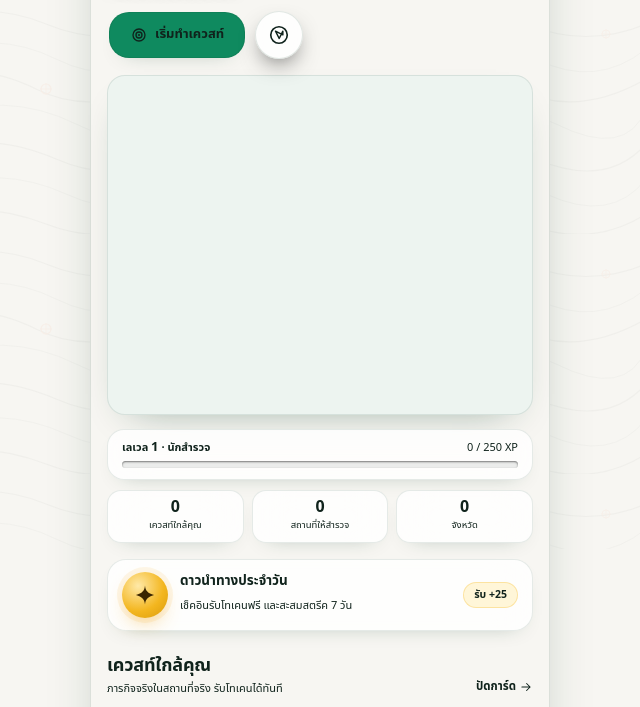
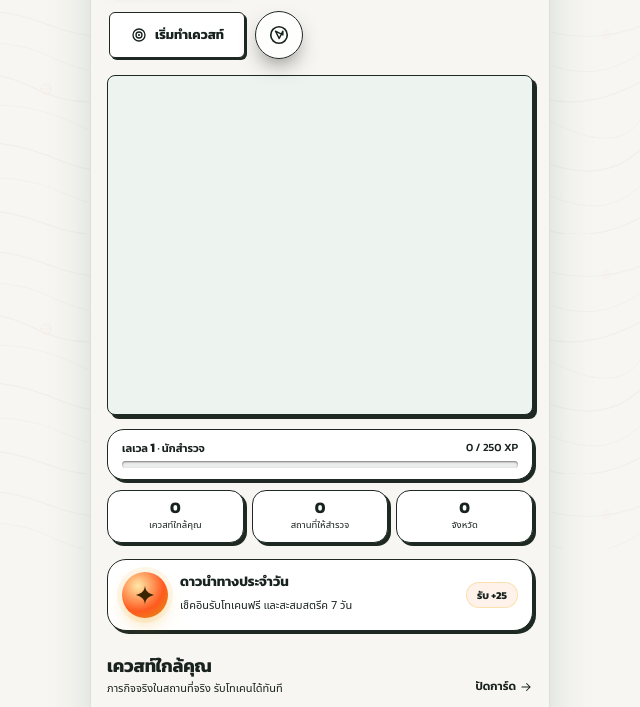
Before and after one commit to MEtuvanan/hub, a website: page index-mobile.html in a window 1280 px wide. Shown: the part 251-958 px from the top of the page, without its empty margins (320-960 px from the left). Drawn offline with Linux system fonts and the light colour scheme; a script that the page names is missing; a web font is replaced by a local one.

Commit message:
feat(ui): unify entire site design to Adventure Explorer theme

```diff
--- a/css/theme.css
+++ b/css/theme.css
@@ -8,53 +8,54 @@
 :root {
   color-scheme: light;
 
-  /* Palette */
-  --ink: #10231C;
-  --ink-soft: #2B3D34;
-  --muted: #6B7C74;
-  --line: rgba(16, 64, 43, .12);
-  --line-strong: rgba(16, 64, 43, .18);
-  --line-subtle: rgba(16, 64, 43, .10);
+  /* Palette - Adventure Explorer Theme */
+  --ink: #18221E;
+  --ink-soft: #263830;
+  --muted: #5A6D63;
+  --line: #1E2923;
+  --line-strong: #1E2923;
+  --line-subtle: rgba(30, 41, 35, 0.2);
 
   /* Accents */
-  --canvas: #F7FBF9;
+  --canvas: #F7F6F2;
   --surface: #FFFFFF;
-  --border-crisp: rgba(16, 64, 43, .12);
-  --orange: #EFB21B;
-  --orange-hover: #D99C08;
-  --orange-soft: #FFF7DF;
-  --orange-glow: rgba(239, 178, 27, .32);
-
-  --green: #0F8A5F;
-  --green-deep: #0A6B49;
+  --border-crisp: #1E2923;
+  --orange: #FF5A1F;
+  --orange-hover: #E04E15;
+  --orange-soft: #FFF2EB;
+  --orange-glow: rgba(255, 90, 31, .35);
+
+  --green: #007A4D;
+  --green-deep: #0D3826;
   --green-soft: #E8F5EE;
   --green-tint: #F3FAF6;
-  --gold: #F3B61F;
-  --gold-deep: #A97400;
-  --gold-soft: #FFF6D8;
+  --gold: #FF5A1F;
+  --gold-deep: #18221E;
+  --gold-soft: #FFF2EB;
   --danger: #C4483A;
   --danger-soft: #FCEDEA;
 
-  --glass: rgba(255, 255, 255, .82);
-  --glass-strong: rgba(255, 255, 255, .94);
-  --glass-soft: #F5FAF7;
-  --glass-border: rgba(16, 64, 43, .10);
-
-  /* Soft glass shadows */
-  --shadow-1: 0 8px 22px -16px rgba(16, 64, 43, .42);
-  --shadow-2: 0 16px 38px -24px rgba(16, 64, 43, .48);
-  --shadow-soft: 0 6px 18px -14px rgba(16, 64, 43, .35);
-  --shadow-medium: 0 14px 32px -22px rgba(16, 64, 43, .45);
-  --shadow-strong: 0 22px 48px -28px rgba(16, 64, 43, .5);
+  --glass: #FFFFFF;
+  --glass-strong: #FFFFFF;
+  --glass-soft: #FAF9F5;
+  --glass-border: #1E2923;
+
+  /* Crisp tactile drop shadows (replacing blurry shadows) */
+  --shadow-1: 3px 3px 0 #1E2923;
+  --shadow-2: 4px 4px 0 #1E2923;
+  --shadow-soft: 2px 2px 0 #1E2923;
+  --shadow-medium: 3px 3px 0 #1E2923;
+  --shadow-strong: 4px 4px 0 #1E2923;
   --shadow-glow: none;
 
-  /* Generous, liquid corners */
-  --radius-glass: 18px;
-  --radius-small: 10px;
-  --radius-medium: 14px;
-  --radius-large: 20px;
-  --app-radius: 14px;
-  --app-radius-lg: 20px;
+  /* Sharp-to-slightly-rounded corners (4px to 8px) */
+  --radius-glass: 8px;
+  --radius-small: 4px;
+  --radius-medium: 6px;
+  --radius-large: 8px;
+  --app-radius: 6px;
+  --app-radius-lg: 8px;
+  --radius-pill: 6px;
 
   /* Typography */
   --font-mono: 'JetBrains Mono', 'Fira Code', 'SFMono-Regular', Menlo, Monaco, Consolas, monospace;
@@ -67,44 +68,44 @@
   --color-emerald: var(--green);
   --color-emerald-deep: var(--green-deep);
   --color-emerald-light: #4FC79A;
-  --color-emerald-glow: rgba(15, 138, 95, .18);
+  --color-emerald-glow: rgba(255, 90, 31, .2);
   --color-emerald-tint: var(--green-soft);
   --color-emerald-subtle: var(--green-tint);
-  --color-gold: var(--gold);
-  --color-gold-deep: var(--gold-deep);
-  --color-gold-tint: var(--gold-soft);
+  --color-gold: var(--orange);
+  --color-gold-deep: var(--ink);
+  --color-gold-tint: var(--orange-soft);
   --color-text: var(--ink);
   --color-text-muted: var(--muted);
   --color-text-light: #7E9187;
-  --color-border: rgba(16, 64, 43, .12);
+  --color-border: #1E2923;
   --color-border-hover: var(--orange);
   --color-surface: #FFFFFF;
-  --color-surface-soft: #F5FAF7;
+  --color-surface-soft: #FAF9F5;
   --color-surface-alt: #EAF4EE;
 
   /* mobile shell overrides */
   --app-ink: var(--ink);
-  --app-ink-2: #16302A;
-  --app-ink-3: #1E463A;
+  --app-ink-2: #18221E;
+  --app-ink-3: #263830;
   --app-jade: var(--green);
   --app-jade-2: var(--green-deep);
   --app-mint: var(--green);
   --app-mint-soft: #B7EBD6;
-  --app-gold: var(--gold);
-  --app-gold-2: var(--gold-deep);
-  --app-cream: var(--gold-soft);
+  --app-gold: var(--orange);
+  --app-gold-2: var(--orange-hover);
+  --app-cream: var(--orange-soft);
   --app-paper: #FFFFFF;
   --app-text: var(--ink);
   --app-muted: var(--muted);
-  --app-line: rgba(16, 64, 43, .12);
-  --app-line-gold: rgba(243, 182, 31, .5);
+  --app-line: #1E2923;
+  --app-line-gold: #FF5A1F;
   --app-danger: var(--danger);
-  --app-blue: #2E7DB2;
-  --app-violet: #7C5CC4;
-  --app-tab-h: 80px;
+  --app-blue: #007A4D;
+  --app-violet: #0D3826;
+  --app-tab-h: 70px;
   --app-shadow: var(--shadow-2);
-  --app-glow: 0 10px 26px -20px rgba(16, 64, 43, .5);
-  --app-font-head: 'IBM Plex Sans Thai', 'Noto Sans Thai', system-ui, sans-serif;
+  --app-glow: none;
+  --app-font-head: 'Kanit', 'IBM Plex Sans Thai', 'Noto Sans Thai', system-ui, sans-serif;
   --app-font-body: 'IBM Plex Sans Thai', 'Noto Sans Thai', system-ui, sans-serif;
 }
 
@@ -204,156 +205,178 @@ h1, h2, h3, h4 { font-family: var(--font-head); color: var(--ink); letter-spacin
 
 /* ------------------------------ Mobile shell ------------------------------ */
 .app-topbar {
-  background: linear-gradient(180deg, rgba(255, 255, 255, .92), rgba(255, 255, 255, .55) 70%, rgba(255, 255, 255, 0)) !important;
-  backdrop-filter: blur(18px) saturate(150%);
-  -webkit-backdrop-filter: blur(18px) saturate(150%);
-  border-bottom: 0;
+  background: #FAF9F5 !important;
+  border-bottom: 1.5px solid #1E2923 !important;
+  box-shadow: 0 2px 0 #1E2923 !important;
+  backdrop-filter: none !important;
+  -webkit-backdrop-filter: none !important;
   padding-top: max(12px, env(safe-area-inset-top));
 }
-.app-home .app-topbar, .app-transparent-top .app-topbar { background: transparent !important; }
+.app-home .app-topbar, .app-transparent-top .app-topbar {
+  background: #FAF9F5 !important;
+  border-bottom: 1.5px solid #1E2923 !important;
+}
 
 .app-profile-pill {
-  background: var(--surface) !important;
-  border: 1.5px solid var(--border-crisp) !important;
-  border-radius: var(--radius-medium) !important;
-  color: var(--ink) !important;
-  box-shadow: var(--shadow-1) !important;
-  transition: transform .18s ease, border-color .18s ease, box-shadow .18s ease;
+  background: #FFFFFF !important;
+  border: 1.5px solid #1E2923 !important;
+  border-radius: 6px !important;
+  color: #18221E !important;
+  box-shadow: 2px 2px 0 #1E2923 !important;
+  transition: transform .14s ease, border-color .14s ease, box-shadow .14s ease;
 }
 .app-profile-pill:hover {
-  transform: translateY(-2px) !important;
-  border-color: var(--orange) !important;
-  box-shadow: 0 12px 28px -18px var(--orange-glow) !important;
+  transform: translate(-1px, -1px) !important;
+  border-color: #FF5A1F !important;
+  box-shadow: 3px 3px 0 #FF5A1F !important;
 }
 .app-profile-avatar {
-  background: var(--green-soft) !important;
-  border: 1.5px solid var(--line) !important;
-  border-radius: var(--radius-small) !important;
-  color: var(--green-deep) !important;
-}
-.app-profile-name { color: var(--ink) !important; font-weight: 600; }
+  background: #E8F5EE !important;
+  border: 1.5px solid #1E2923 !important;
+  border-radius: 4px !important;
+  color: #007A4D !important;
+}
+.app-profile-name { color: #18221E !important; font-weight: 700; }
 .app-profile-lv {
-  background: var(--gold-soft) !important;
-  border: 1px solid rgba(243, 182, 31, .45) !important;
-  border-radius: var(--radius-small) !important;
-  color: var(--gold-deep) !important;
+  background: #FFF2EB !important;
+  border: 1px solid #1E2923 !important;
+  border-radius: 4px !important;
+  color: #FF5A1F !important;
   font-family: var(--font-mono) !important;
+  font-weight: 800;
 }
 .app-token-chip {
-  background: var(--surface) !important;
-  border: 1.5px solid var(--border-crisp) !important;
-  border-radius: var(--radius-medium) !important;
-  color: var(--ink) !important;
-  box-shadow: var(--shadow-1) !important;
+  background: #FFFFFF !important;
+  border: 1.5px solid #1E2923 !important;
+  border-radius: 6px !important;
+  color: #18221E !important;
+  box-shadow: 2px 2px 0 #1E2923 !important;
   font-family: var(--font-mono) !important;
-  transition: transform .18s ease, border-color .18s ease, box-shadow .18s ease;
+  font-weight: 700;
+  transition: transform .14s ease, border-color .14s ease, box-shadow .14s ease;
 }
 .app-token-chip:hover {
-  transform: translateY(-2px) !important;
-  border-color: var(--orange) !important;
-  box-shadow: 0 12px 28px -18px var(--orange-glow) !important;
-}
-.app-token-chip .ic { color: var(--gold-deep); }
+  transform: translate(-1px, -1px) !important;
+  border-color: #FF5A1F !important;
+  box-shadow: 3px 3px 0 #FF5A1F !important;
+}
+.app-token-chip .ic { color: #FF5A1F; }
 .app-star-btn {
-  background: var(--surface) !important;
-  border: 1.5px solid var(--border-crisp) !important;
-  border-radius: var(--radius-medium) !important;
-  color: var(--green-deep) !important;
-  box-shadow: var(--shadow-1) !important;
-  transition: transform .18s ease, border-color .18s ease, box-shadow .18s ease;
+  background: #FFFFFF !important;
+  border: 1.5px solid #1E2923 !important;
+  border-radius: 6px !important;
+  color: #18221E !important;
+  box-shadow: 2px 2px 0 #1E2923 !important;
+  transition: transform .14s ease, border-color .14s ease, box-shadow .14s ease;
 }
 .app-star-btn:hover {
-  transform: translateY(-2px) !important;
-  border-color: var(--orange) !important;
-  box-shadow: 0 12px 28px -18px var(--orange-glow) !important;
+  transform: translate(-1px, -1px) !important;
+  border-color: #FF5A1F !important;
+  color: #FF5A1F !important;
+  box-shadow: 3px 3px 0 #FF5A1F !important;
 }
 .app-star-btn svg { fill: currentColor; }
 .app-star-btn.has-reward {
-  border-color: var(--orange) !important;
+  border-color: #FF5A1F !important;
   animation: none;
-  box-shadow: 0 12px 28px -18px var(--orange-glow) !important;
-}
-
-/* Bottom tabs โ€” five equal targets, search sits on the same baseline */
+  box-shadow: 3px 3px 0 #FF5A1F !important;
+}
+
+/* Bottom tabs — crisp explorer field dock */
 .app-tabbar {
-  width: min(440px, calc(100% - 24px));
-  height: 70px;
-  padding: 6px;
-  gap: 4px;
-  border-radius: var(--radius-large) !important;
-  border: 1.5px solid var(--border-crisp) !important;
-  background: #FFFFFF !important;
-  box-shadow: var(--shadow-2) !important;
-  backdrop-filter: blur(20px);
-  -webkit-backdrop-filter: blur(20px);
-  bottom: max(12px, env(safe-area-inset-bottom));
+  width: min(440px, calc(100% - 20px)) !important;
+  height: 66px !important;
+  padding: 6px !important;
+  gap: 4px !important;
+  border-radius: 8px !important;
+  border: 1.5px solid #1E2923 !important;
+  background: #FAF9F5 !important;
+  box-shadow: 3px 3px 0 #1E2923 !important;
+  backdrop-filter: none !important;
+  -webkit-backdrop-filter: none !important;
+  bottom: max(10px, env(safe-area-inset-bottom)) !important;
 }
 .app-tab {
-  border-radius: var(--radius-small) !important;
-  transition: transform .18s ease, border-color .18s ease;
+  border-radius: 6px !important;
+  border: 1.5px solid transparent !important;
+  transition: transform .14s ease, border-color .14s ease, background-color .14s ease;
 }
 .app-tab:hover {
-  transform: translateY(-2px) !important;
+  transform: translate(-1px, -1px) !important;
+  border-color: #FF5A1F !important;
 }
 .app-tab-icon,
 .app-tab-search .app-tab-icon {
   position: static;
   top: auto;
-  width: 46px;
-  height: 46px;
+  width: 44px;
+  height: 44px;
   border: 1px solid transparent;
   background: transparent !important;
-  color: var(--muted) !important;
+  color: #5A6D63 !important;
   box-shadow: none !important;
   transform: none !important;
 }
 .app-tab-icon .ic,
-.app-tab-search .app-tab-icon .ic { width: 22px; height: 22px; stroke-width: 1.7; }
+.app-tab-search .app-tab-icon .ic { width: 22px; height: 22px; stroke-width: 1.8; }
 .app-tab-search { z-index: auto; }
 .app-tab-search.is-active .app-tab-icon { box-shadow: none !important; }
+.app-tab.is-active {
+  background: #E8F5E9 !important;
+  border-color: #1E2923 !important;
+  box-shadow: 2px 2px 0 #1E2923 !important;
+}
 .app-tab.is-active .app-tab-icon {
-  background: var(--green-soft) !important;
-  border-color: rgba(15, 138, 95, .16) !important;
-  color: var(--green-deep) !important;
-  transform: translateY(-1px) !important;
-  box-shadow: 0 8px 18px -12px rgba(15, 138, 95, .7) !important;
+  background: transparent !important;
+  color: #007A4D !important;
+  transform: none !important;
+  box-shadow: none !important;
 }
 .app-tab.is-active::after {
   bottom: 2px;
   width: 4px;
   height: 4px;
-  background: var(--gold);
+  background: #FF5A1F;
   box-shadow: none;
 }
 .app-tab-search.is-active::after { display: block; }
-.app-tab:hover .app-tab-icon { transform: translateY(-1px) !important; }
+.app-tab:hover .app-tab-icon { transform: none !important; }
 .app-tab[data-tab="home"] .app-tab-icon,
 .app-tab[data-tab="quests"] .app-tab-icon,
 .app-tab[data-tab="shop"] .app-tab-icon,
-.app-tab[data-tab="more"] .app-tab-icon { color: var(--muted) !important; }
+.app-tab[data-tab="more"] .app-tab-icon { color: #5A6D63 !important; }
 .app-tab.is-active[data-tab="home"] .app-tab-icon,
 .app-tab.is-active[data-tab="quests"] .app-tab-icon,
 .app-tab.is-active[data-tab="shop"] .app-tab-icon,
 .app-tab.is-active[data-tab="more"] .app-tab-icon,
-.app-tab.is-active[data-tab="search"] .app-tab-icon { color: var(--green-deep) !important; }
+.app-tab.is-active[data-tab="search"] .app-tab-icon { color: #007A4D !important; }
 
 /* More sheet + generic sheets */
 .app-more-sheet,
 .app-sheet,
 .app-quest-sheet {
-  background: rgba(255, 255, 255, .92) !important;
-  border: 1px solid var(--glass-border) !important;
-  box-shadow: var(--shadow-2) !important;
-  backdrop-filter: blur(30px) saturate(180%);
-  -webkit-backdrop-filter: blur(30px) saturate(180%);
-}
-.app-sheet-backdrop { background: rgba(16, 35, 28, .18) !important; backdrop-filter: blur(4px); }
+  background: #FAF9F5 !important;
+  border: 1.5px solid #1E2923 !important;
+  border-radius: 10px 10px 0 0 !important;
+  box-shadow: 0 -8px 24px rgba(30, 41, 35, 0.25) !important;
+  backdrop-filter: none !important;
+  -webkit-backdrop-filter: none !important;
+}
+.app-sheet-backdrop { background: rgba(24, 34, 30, .45) !important; backdrop-filter: blur(3px); }
 .app-more-item {
-  background: rgba(255, 255, 255, .6) !important;
-  border: 1px solid var(--line) !important;
-  color: var(--ink) !important;
-}
-.app-more-ico { background: var(--green-soft) !important; color: var(--green-deep) !important; }
+  background: #FFFFFF !important;
+  border: 1.5px solid #1E2923 !important;
+  border-radius: 6px !important;
+  box-shadow: 2px 2px 0 #1E2923 !important;
+  color: #18221E !important;
+  transition: transform .14s ease, border-color .14s ease, box-shadow .14s ease !important;
+}
+.app-more-item:hover {
+  transform: translate(-1px, -1px) !important;
+  border-color: #FF5A1F !important;
+  box-shadow: 3px 3px 0 #FF5A1F !important;
+}
+.app-more-ico { background: #E8F5EE !important; color: #007A4D !important; border: 1px solid #1E2923 !important; border-radius: 4px !important; }
 
 /* ------------------------------ Components ------------------------------ */
 .g-btn,
@@ -746,77 +769,93 @@ body.app-phone input::placeholder, body.app-phone textarea::placeholder { color:
 .btn-arrow { opacity: .7; }
 .btn-large { min-height: 52px; padding: .8rem 1.6rem; }
 .site-nav, #site-nav, .site-header, .navbar {
-  background: rgba(255, 255, 255, .88) !important;
-  border-bottom: 1px solid var(--line) !important;
-  backdrop-filter: blur(20px) saturate(160%);
-  -webkit-backdrop-filter: blur(20px) saturate(160%);
+  background: #FAF9F5 !important;
+  border-bottom: 1.5px solid #1E2923 !important;
+  box-shadow: 0 2px 0 #1E2923 !important;
+  backdrop-filter: none !important;
+  -webkit-backdrop-filter: none !important;
 }
 .site-nav a, #site-nav a,
 .nav-links a:not(.btn) {
-  color: var(--ink-soft) !important;
+  color: #18221E !important;
+  font-weight: 600 !important;
+  transition: color .15s ease, border-color .15s ease !important;
 }
 .nav-links a:not(.btn):hover {
-  color: var(--green) !important;
-  border-bottom-color: rgba(15, 138, 95, .4) !important;
+  color: #FF5A1F !important;
+  border-bottom-color: #FF5A1F !important;
 }
 .site-nav a.active, #site-nav a.active,
 .nav-links a[aria-current="page"] {
-  color: var(--green-deep) !important;
-  border-bottom-color: var(--gold) !important;
-  font-weight: 700 !important;
+  color: #FF5A1F !important;
+  border-bottom: 2px solid #FF5A1F !important;
+  font-weight: 800 !important;
 }
 .nav-user-pill {
-  background: rgba(15, 138, 95, .08) !important;
-  border: 1px solid rgba(15, 138, 95, .2) !important;
-  color: var(--green-deep) !important;
+  background: #FFFFFF !important;
+  border: 1.5px solid #1E2923 !important;
+  border-radius: 6px !important;
+  box-shadow: 2px 2px 0 #1E2923 !important;
+  color: #18221E !important;
+  transition: transform .14s ease, border-color .14s ease, box-shadow .14s ease !important;
 }
 .nav-user-pill:hover {
-  background: rgba(15, 138, 95, .15) !important;
+  background: #FFFFFF !important;
+  border-color: #FF5A1F !important;
+  color: #FF5A1F !important;
+  box-shadow: 3px 3px 0 #FF5A1F !important;
+  transform: translate(-1px, -1px) !important;
 }
 .nav-user-pill strong,
 .nav-user-name {
-  color: var(--green-deep) !important;
+  color: #18221E !important;
+  font-weight: 800 !important;
 }
 .nav-user-tokens {
-  color: #8A5B00 !important;
+  color: #FF5A1F !important;
+  font-family: var(--font-mono) !important;
+  font-weight: 800 !important;
 }
 .card, .place-card, .quest-card, .panel, .modal, .dialog, .onboarding-card {
-  background: var(--glass-strong) !important;
-  border: 1px solid var(--glass-border) !important;
-  box-shadow: var(--shadow-1) !important;
-  backdrop-filter: blur(22px) saturate(160%);
-  -webkit-backdrop-filter: blur(22px) saturate(160%);
-}
-.section.soft { background: rgba(247, 250, 248, .7) !important; }
-.badge, .pill, .tag { border-color: var(--line) !important; }
+  background: #FFFFFF !important;
+  border: 1.5px solid #1E2923 !important;
+  border-radius: 6px !important;
+  box-shadow: 3px 3px 0 #1E2923 !important;
+  backdrop-filter: none !important;
+  -webkit-backdrop-filter: none !important;
+}
+.section.soft { background: #FAF9F5 !important; }
+.badge, .pill, .tag { border-color: #1E2923 !important; }
 footer, .site-footer, #site-footer {
-  background: #FFFFFF !important;
-  border-top: 1px solid var(--line) !important;
-  color: var(--muted) !important;
+  background: #FAF9F5 !important;
+  border-top: 1.5px solid #1E2923 !important;
+  color: #18221E !important;
 }
 .footer-brand p {
-  color: var(--muted) !important;
+  color: #5A6D63 !important;
 }
 .footer-brand .brand {
-  color: var(--ink) !important;
+  color: #18221E !important;
+  font-weight: 800 !important;
 }
 .footer-brand .brand span:not(.brand-badge) {
-  color: var(--gold-deep) !important;
+  color: #FF5A1F !important;
 }
 .footer-links strong {
-  color: var(--ink) !important;
+  color: #18221E !important;
+  font-weight: 800 !important;
 }
 .footer-links a {
-  color: var(--ink-soft) !important;
+  color: #263830 !important;
 }
 .footer-links a:hover {
-  color: var(--green) !important;
+  color: #FF5A1F !important;
 }
 .footer-bottom {
-  border-top: 1px solid var(--line) !important;
+  border-top: 1.5px solid #1E2923 !important;
 }
 .footer-bottom .meta {
-  color: var(--muted) !important;
+  color: #5A6D63 !important;
 }
 
 /* ------------------------------ Utilities ------------------------------ */
@@ -2735,7 +2774,7 @@ body.app-phone .pm-hero #pmVerified svg {
   display: none !important;
 }
 
-/* 3. Universal Crisp 1.5px Borders & 4px-8px Corners */
+/* 3. Universal Crisp 1.5px Borders & 4px-8px Corners Across All Pages */
 .quest-card,
 .swipe-card,
 .qm-card,
@@ -2764,6 +2803,8 @@ body.app-phone .pm-hero #pmVerified svg {
 .place-about-card,
 .highlight-card,
 .place-quest-item,
+.place-meta-bar,
+.place-detail-card,
 .app-sheet,
 .app-more-sheet,
 .app-quest-sheet,
@@ -2785,9 +2826,40 @@ body.app-phone .pm-hero #pmVerified svg {
 .ar-place-card,
 .ar-weather,
 .ar-legend,
-.qd-gps-panel {
-  border: 1.5px solid var(--border-crisp) !important;
-  border-radius: var(--radius-large) !important;
+.qd-gps-panel,
+.tm-hero,
+.tm-stat,
+.tm-slot,
+.tm-card,
+.char-card,
+.balance,
+.cl-card,
+.cl-badge,
+.cl-stat,
+.auth-card,
+.login-feat-item,
+.login-tag,
+.btn-back-home,
+.auth-tabs,
+.cal-card,
+.cal-event,
+.cal-modal,
+.admin-card,
+.ag-card,
+.admin-stat,
+.ag-stat,
+.partner-card,
+.pt-card,
+.help-card,
+.faq-card,
+.support-card,
+.nav-card,
+.nav-hud,
+.nav-step {
+  border: 1.5px solid #1E2923 !important;
+  border-radius: 6px !important;
+  background-color: #FFFFFF !important;
+  color: #18221E !important;
 }
 
 /* Slightly tighter radius (4px-6px) for small controls, tags, and inputs */
@@ -2805,8 +2877,50 @@ body.app-phone .pm-hero #pmVerified svg {
 .g-field input,
 .g-field textarea,
 .g-field select,
-.gps-btn {
-  border-radius: var(--radius-small) !important;
+.ag-input,
+.pt-input,
+.gps-btn,
+.auth-tab {
+  border-radius: 4px !important;
+}
+
+/* Form inputs & controls universal styling */
+input[type="text"],
+input[type="search"],
+input[type="email"],
+input[type="password"],
+input[type="number"],
+input[type="tel"],
+textarea,
+select,
+.g-input,
+.g-searchbar,
+.search-input-wrap,
+.g-field input,
+.g-field textarea,
+.g-field select,
+.ag-input,
+.pt-input,
+.auth-card input {
+  background: #FFFFFF !important;
+  border: 1.5px solid #1E2923 !important;
+  border-radius: 6px !important;
+  box-shadow: 2px 2px 0 #1E2923 !important;
+  color: #18221E !important;
+  font-family: inherit !important;
+  transition: border-color .14s ease, box-shadow .14s ease !important;
+}
+
+input:focus,
+textarea:focus,
+select:focus,
+.g-input:focus,
+.g-searchbar:focus-within,
+.search-input-wrap:focus-within,
+.auth-card input:focus {
+  border-color: #FF5A1F !important;
+  box-shadow: 3px 3px 0 #FF5A1F !important;
+  outline: none !important;
 }
 
 /* 4. Monospace Typography Contrast for Exploration Data */
@@ -2834,6 +2948,12 @@ body.app-phone .pm-hero #pmVerified svg {
 .ex-legend,
 .star-day b,
 .app-kicker,
+.tm-kicker,
+.tm-stat b,
+.balance strong,
+.nav-user-tokens,
+.app-token-chip,
+.ar-avatar__tag,
 [data-coords],
 [data-distance] {
   font-family: var(--font-mono) !important;
@@ -2869,23 +2989,34 @@ body.app-phone .pm-hero #pmVerified svg {
 .pf-tab:hover,
 .sm-filter-btn:hover,
 .sm-result:hover,
-.gps-btn:hover {
-  transform: translateY(-2px) !important;
-  border-color: var(--orange) !important;
-  box-shadow: 0 12px 28px -18px var(--orange-glow) !important;
+.gps-btn:hover,
+.char-card:hover,
+.tm-slot:hover,
+.login-feat-item:hover,
+.cal-event:hover,
+.admin-card:hover,
+.ag-card:hover,
+.partner-card:hover,
+.pt-card:hover,
+.btn-back-home:hover,
+.g-card:hover {
+  transform: translate(-2px, -2px) !important;
+  border-color: #FF5A1F !important;
+  box-shadow: 4px 4px 0 #FF5A1F !important;
 }
 
 .swipe-card:hover {
-  border-color: var(--orange) !important;
+  border-color: #FF5A1F !important;
 }
 
 .btn:active,
 .g-btn:active,
 .g-icon-btn:active,
 .swipe-action:active,
-.gps-btn:active {
-  transform: translateY(1px) !important;
-  box-shadow: 0 12px 28px -18px var(--orange-glow) !important;
+.gps-btn:active,
+.char-card:active {
+  transform: translate(1px, 1px) !important;
+  box-shadow: 1px 1px 0 #1E2923 !important;
 }
 
 /* 6. Clean Tactical Offsets (Replacing Heavy Blurry Drop Shadows) */
@@ -2904,8 +3035,21 @@ body.app-phone .pm-hero #pmVerified svg {
 .highlight-card,
 .place-about-card,
 .ar-hud__card,
-.ar-place-card {
-  box-shadow: var(--shadow-2) !important;
+.ar-place-card,
+.tm-hero,
+.tm-slot,
+.char-card,
+.balance,
+.auth-card,
+.cal-card,
+.cal-event,
+.admin-card,
+.ag-card,
+.partner-card,
+.pt-card,
+.help-card,
+.nav-card {
+  box-shadow: 3px 3px 0 #1E2923 !important;
 }
 
 .g-btn,
@@ -2918,8 +3062,13 @@ body.app-phone .pm-hero #pmVerified svg {
 .app-star-btn,
 .sm-filter-btn,
 .swipe-action,
-.gps-btn {
-  box-shadow: var(--shadow-1) !important;
+.gps-btn,
+.btn-back-home,
+.login-feat-item,
+.tm-stat,
+.cl-badge,
+.nav-user-pill {
+  box-shadow: 2px 2px 0 #1E2923 !important;
 }
 
 /* 7. Strict Removal of AI Neon Blobs & Generic Blue/Violet Gradients */
```
